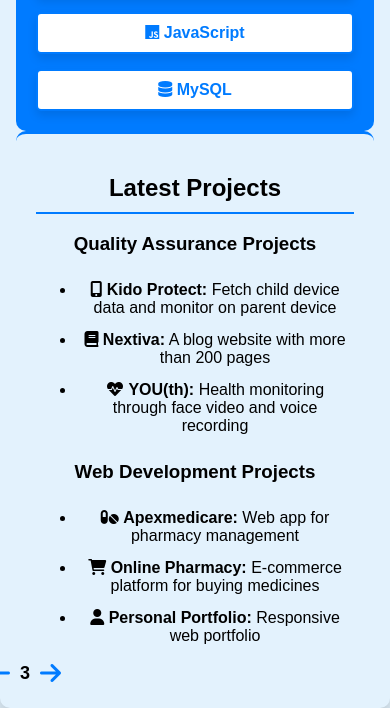
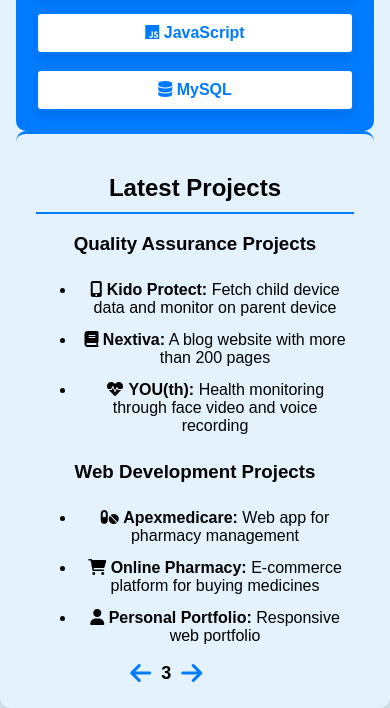
Before and after one commit to Musmanghani211/personal-3d, a plain HTML site: page myskills.html in a window 390 px wide. Shown: the part 605-1313 px from the top of the page. Drawn offline with Linux system fonts and the light colour scheme.

Commit message:
pagination change

```diff
--- a/myskills.css
+++ b/myskills.css
@@ -111,6 +111,6 @@ body {
     .pagination {
         justify-content: center;
         bottom: 20px;
-        margin-left: 10px;
+        /* margin-left: 10px; */
     }
 }
```
